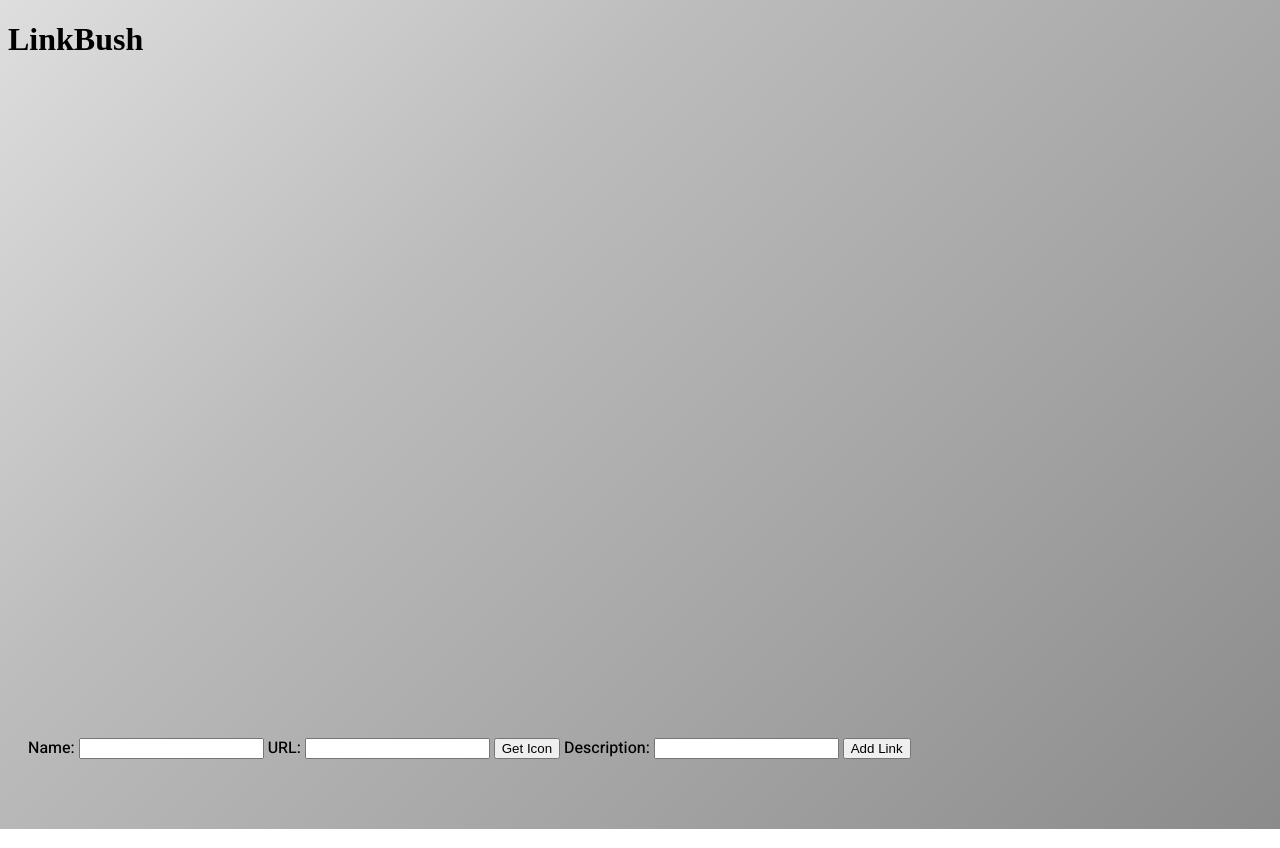
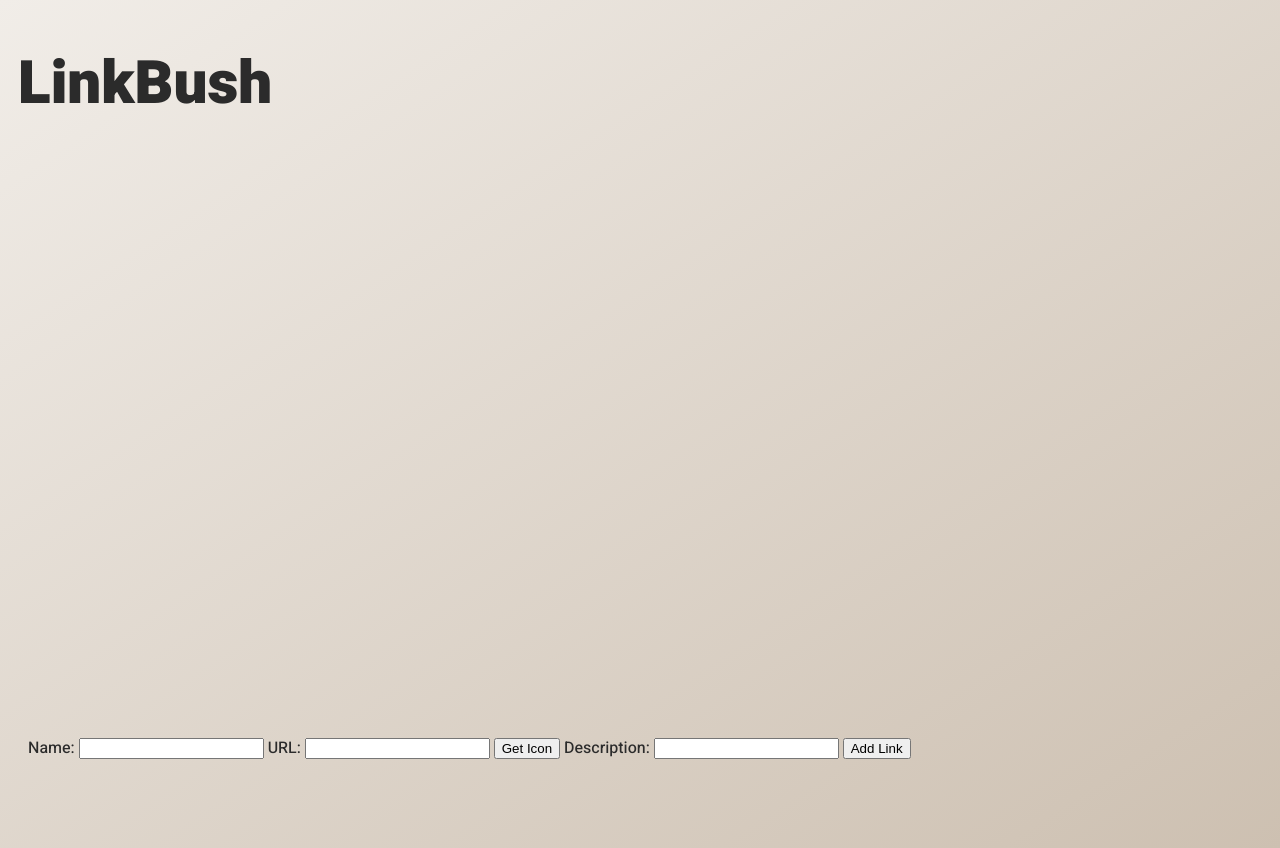
Before and after one commit to Toast1e/Link-Bush, a plain HTML site: page index.html in a window 1280 px wide. Drawn offline with Linux system fonts and the light colour scheme.

Commit message:
V2
Pretty

```diff
--- a/index.html
+++ b/index.html
@@ -7,6 +7,9 @@
 	<link rel="preconnect" href="https://fonts.googleapis.com">
 	<link rel="preconnect" href="https://fonts.gstatic.com" crossorigin>
 	<link href="https://fonts.googleapis.com/css2?family=Heebo:wght@500;900&display=swap" rel="stylesheet">
+	<link rel="preconnect" href="https://fonts.googleapis.com">
+	<link rel="preconnect" href="https://fonts.gstatic.com" crossorigin>
+	<link href="https://fonts.googleapis.com/css2?family=Arvo:wght@700&family=Heebo:wght@500;900&display=swap" rel="stylesheet">
 
 </head>
 <body>
--- a/style.css
+++ b/style.css
@@ -1,19 +1,28 @@
 body {
-	background: linear-gradient(-45deg, #8b8b8b, #a4a4a4, #bcbcbc, #dedede);
+	background-image: linear-gradient(to bottom right, #f1ede8, #cdc0b1);
 	background-size: 100% 100%;
 	animation: gradient 15s ease infinite;
 	height: 100vh;
 }
 
+h1 {
+	color: #2b2b2b;
+	font-family: 'Arvo', serif;
+	font-family: 'Heebo', sans-serif;
+	font-size: 60px;
+	padding-left: 10px;
+}
 
 #links-container {
 	display: flex;
 	flex-wrap: wrap;
+	font-family: 'Arvo', serif;
 	font-family: 'Heebo', sans-serif;
 
 }
 
 #input-text {
+	color: #2b2b2b;
 	font-family: 'Heebo', sans-serif;
 }
 
@@ -28,7 +37,7 @@ body {
 .link {
 	margin: 10px;
 	padding: 10px;
-	background-color: #f0f0f0;
+	background-color: #c9beb9;
 	border-radius: 5px;
 	font-family: 'Heebo', sans-serif;
 
@@ -37,7 +46,7 @@ body {
 .link a {
 	display: flex;
 	align-items: center;
-	color: #000;
+	color: #2b2b2b;
 	text-decoration: none;
 	font-family: 'Heebo', sans-serif;
 }
```
